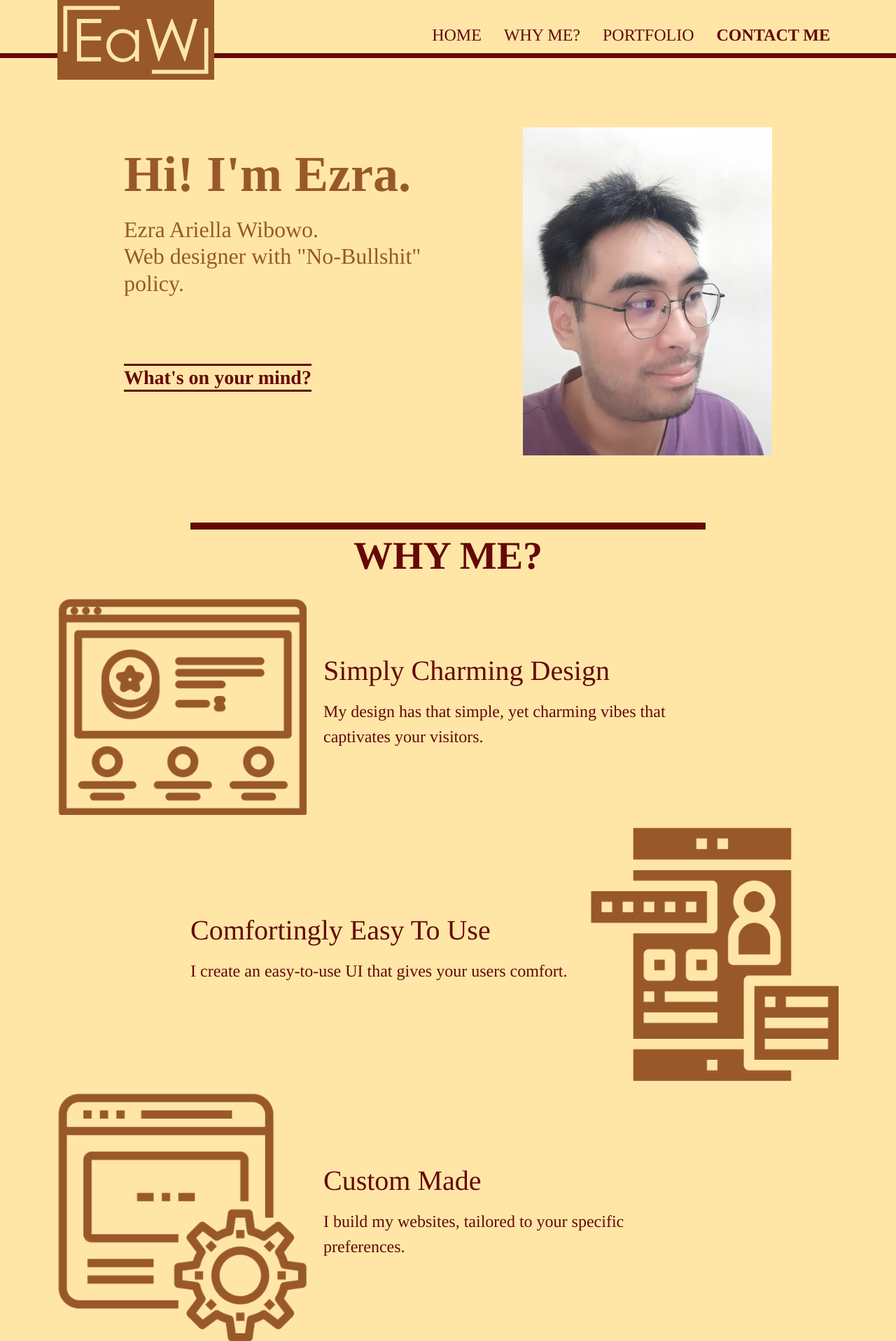
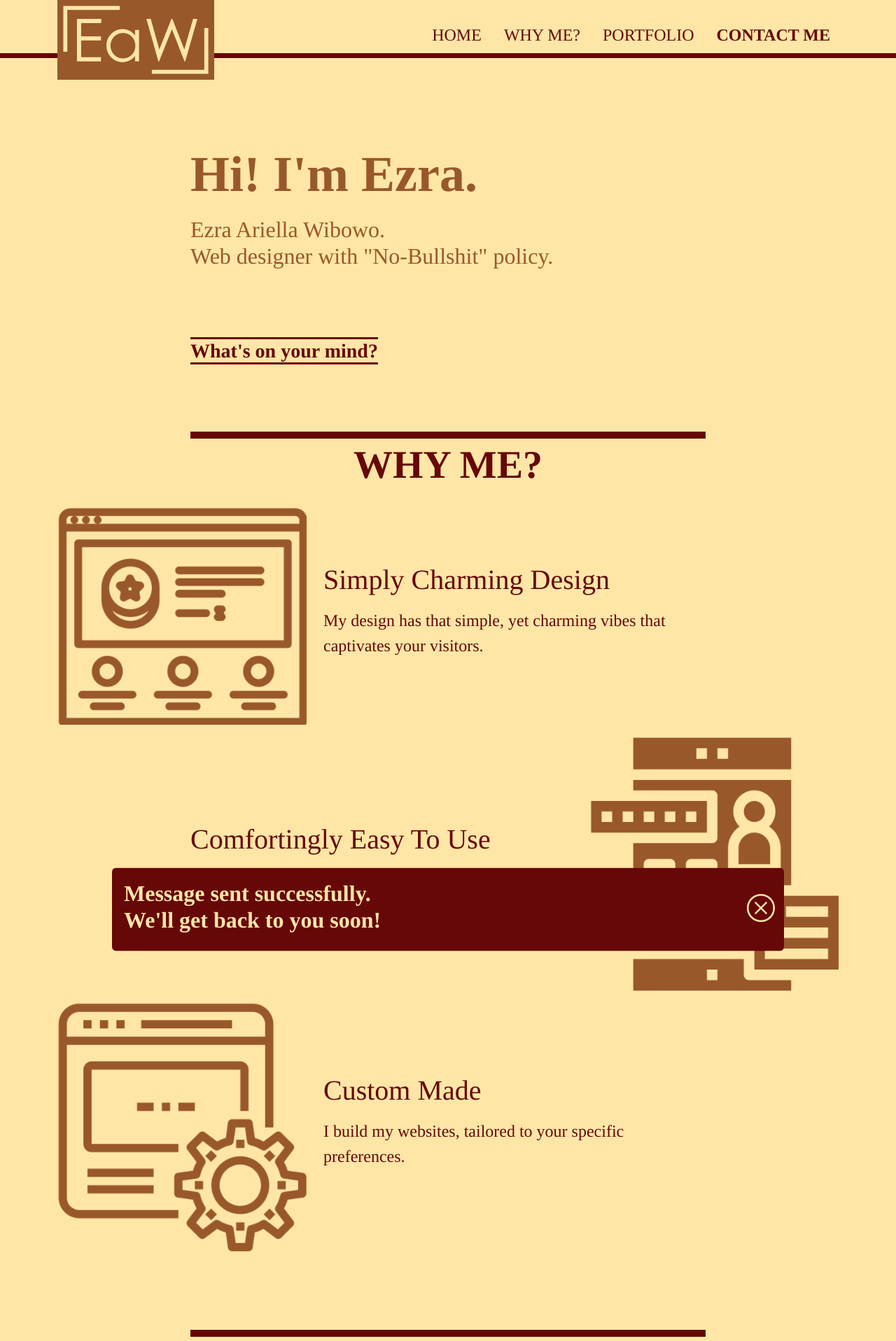
Before and after one commit to ezrawibowo/Eaw, a PHP site: page /?mailAlert=sent in a window 1280 px wide. Shown: the top 1917 px of the page at 70% size. Run offline with PHP 8.4, Linux system fonts and the light colour scheme; some libraries are stand-ins or nearby versions.

Commit message:
Add files via upload

```diff
--- a/index.php
+++ b/index.php
@@ -1,20 +1,19 @@
 <?php
 include('includes/header.php');
 ?>
-
         <div id="scroll-container" data-bs-spy="scroll" data-bs-target="#scrollspy" data-bs-smooth-scroll="true">
         <section class="container pb-5 py-md-5 mt-md-5" id="home">
             <div class="row">
-                <div class="col-7 col-md-5 offset-md-1">
+                <div class="col-11 col-md-8 offset-md-2">
                    <h1 class="display-2 fw-bolder mt-4">Hi! I'm Ezra.</h1>
                     <h2 class="mt-3 mb-0">Ezra Ariella Wibowo.</h2>
                     <h2 class="mb-5">Web designer with "No-Bullshit" policy.</h2>
                     <a type="button" class="btn mt-md-5 p-0 rounded-0" href="#contact"><h3 class=" fw-bold mb-0">What's on your mind?</h3></a>
                 </div>
 
-                <div class="col-5 col-md-4 offset-md-1 mt-4 mt-md-0">
+                <!--<div class="col-5 col-md-4 offset-md-1 mt-4 mt-md-0">
                     <img src="img/20220808_112810.jpg" alt="ezra's face" class="img-fluid">
-                </div>
+                </div>-->
             </div>
         </section> <!-- end #home -->
 
@@ -95,16 +94,26 @@ include('includes/header.php');
             <div class="row">
                 <div class="contact-form col-10 offset-1 col-md-6 offset-md-0 mb-5 mb-md-0 d-flex flex-column">
                     <h2 class="fs-1">what do you have in mind?</h2>
-                    <div class="mb-2">
-                        <input type="text" class="form-control form-control-lg border-0 rounded-0" placeholder="Your name">
+
+                    <?php
+                    if($_GET['mailAlert'] == 'sent'){
+                    ?>
+                     <div class='position-fixed top-50 start-50 translate-middle w-75 alert fade show'>
+                        <button type="button" class="btn position-absolute end-0 top-50 translate-middle-y border-0" data-bs-dismiss="alert"><span class="bi bi-x-circle h1"></span></button>
+                        <h2 class="fw-bold">Message sent successfully.
+                        <br>
+                        We'll get back to you soon!</h2>
                     </div>
-                    <div class="mb-2">
-                        <input type="email" class="form-control form-control-lg border-0 rounded-0" placeholder="Your email">
-                    </div>
-                    <div class="mb-2 flex-fill">
-                        <textarea class="form-control form-control-lg h-100 border-0 rounded-0" placeholder="Your thoughts"></textarea>
-                    </div>
-                    <button type="submit" class="btn border-0 rounded-0 align-self-start fs-4 fw-bold">Send my thoughts</button>
+                    <?php
+                        }
+                    ?>
+
+                    <form action="email.php" method="post">
+                        <input type="text" class="form-control form-control-lg border-0 rounded-0 mb-2" placeholder="Your name" name="name" required oninvalid="this.setCustomValidity('Please enter your Name.')" oninput="this.setCustomValidity('')">
+                        <input type="email" class="form-control form-control-lg border-0 rounded-0 mb-2" placeholder="Your email" name="email" required oninvalid="this.setCustomValidity('Please enter your Email.')" oninput="this.setCustomValidity('')">
+                        <textarea class="form-control form-control-lg h-100 border-0 rounded-0 mb-2 flex-fill" placeholder="Your thoughts" name="message" required oninvalid="this.setCustomValidity('Please write your thoughts.')" oninput="this.setCustomValidity('')"></textarea>
+                        <button type="submit" class="btn border-0 rounded-0 align-self-start fs-4 fw-bold" name="submit">Send my thoughts</button>
+                    </form>
                 </div> <!-- end message form -->
 
                 <div class="col-8 offset-2 col-md-4 offset-md-1">
--- a/style.css
+++ b/style.css
@@ -169,3 +169,21 @@ footer{
 .no-page-button:active{
     padding: 5px;
 }
+
+/* alert */
+.alert{
+    background: #660708;
+    color: #ffe6a7;
+}
+
+.alert .bi-x-circle{
+    color: #ffe6a7;
+}
+
+.alert .btn{
+   background: none !important;
+}
+
+.alert .btn:hover .bi-x-circle{
+    opacity: 75%;
+}
```
Also changed, not shown: email.php (added, +47 -0 lines).
